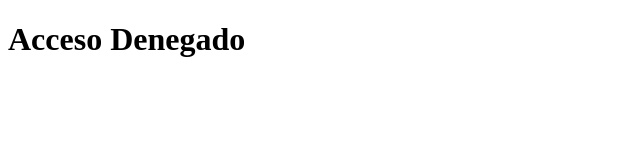
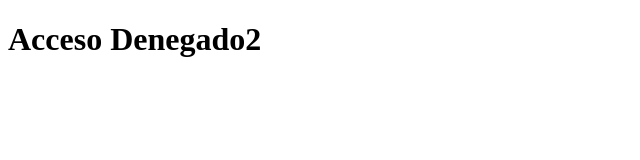
Before and after one commit to aguila777develop/prueba2fast, a website: page public/index.html in a window 1280 px wide. Shown: the full height of the page, 0-640 px from the left. Drawn offline with Linux system fonts and the light colour scheme.

Commit message:
no se q pasa

```diff
--- a/public/index.html
+++ b/public/index.html
@@ -7,6 +7,6 @@
     <title>Server</title>
 </head>
 <body>
-    <h1>Acceso Denegado</h1>
+    <h1>Acceso Denegado2</h1>
 </body>
 </html>
```
